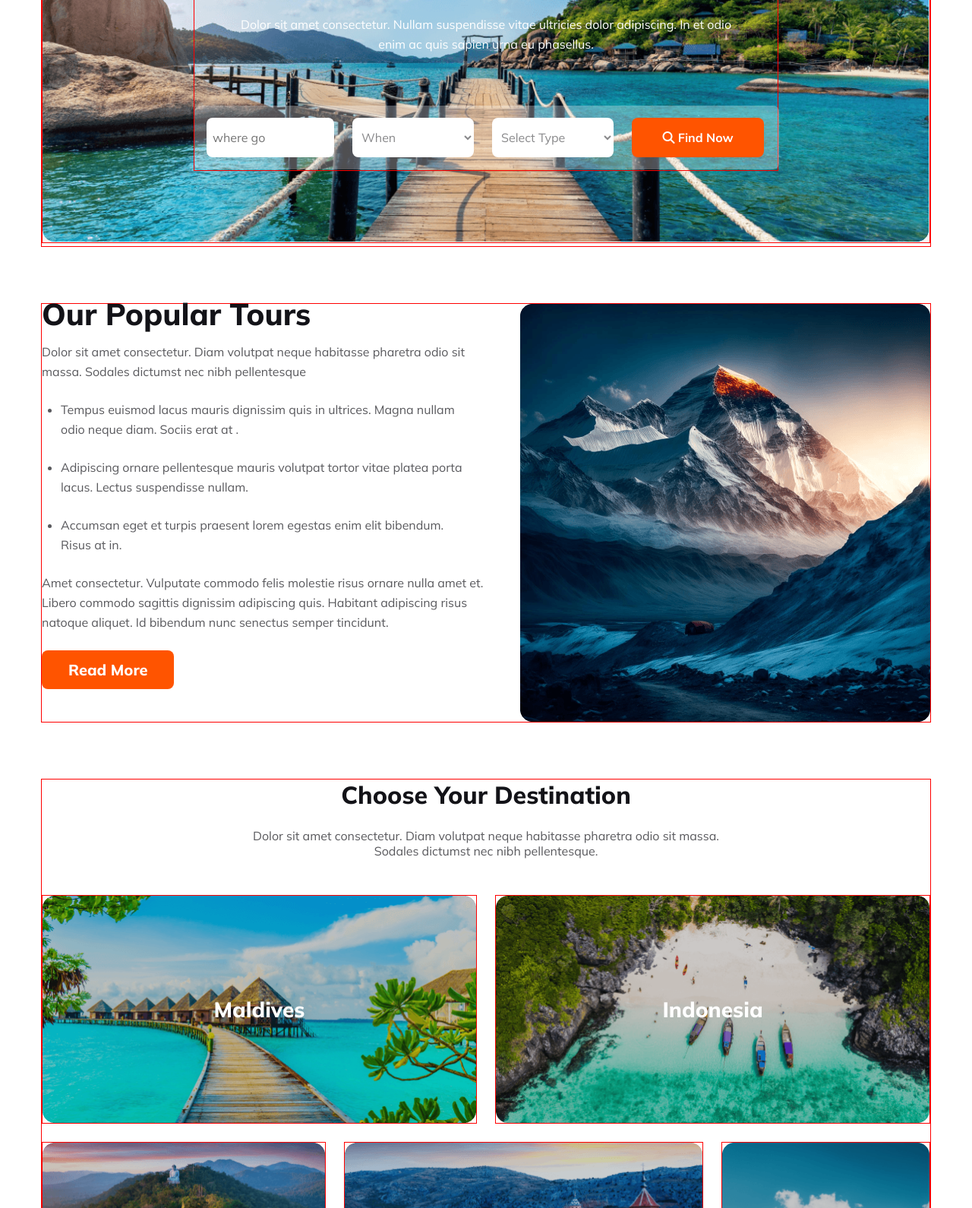
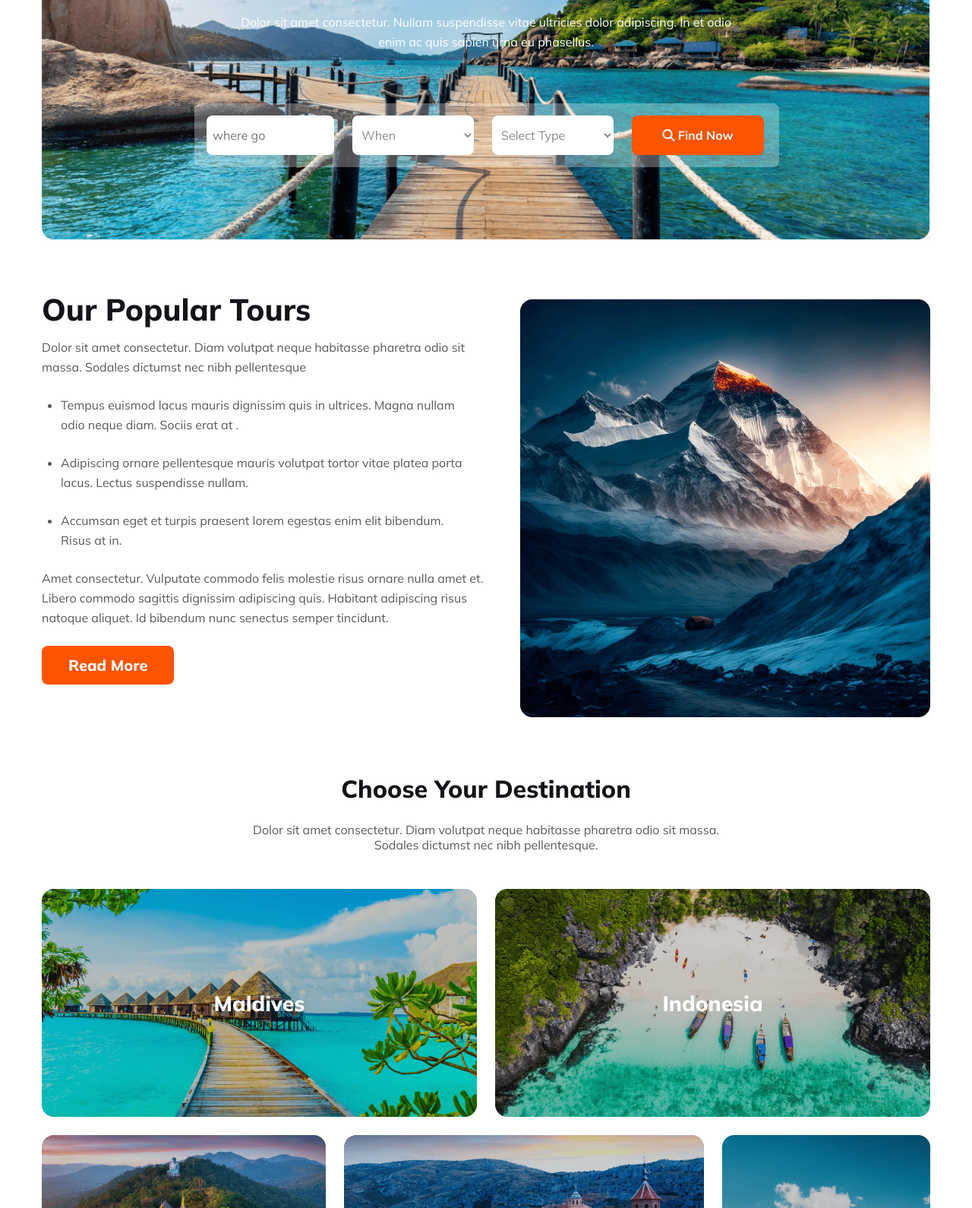
Before and after one commit to didarulZend1981/web9-0916-assignment-02, a plain HTML site: page index.html in a window 1280 px wide. Shown: the part 324-1914 px from the top of the page at 76% size. Drawn offline with Linux system fonts and the light colour scheme.

Commit message:
css update

```diff
--- a/style.css
+++ b/style.css
@@ -14,7 +14,7 @@
 .main-contain{
   max-width: 1170px;
   margin: 0 auto;
-  border: 1px solid red;
+  /* border: 1px solid red; */
 }
 .title{
   display: flex;
@@ -63,7 +63,7 @@ span.title-color{
 /* banner start */
 .banner-img-des{
 
-  border: 1px solid red;
+  /* border: 1px solid red; */
   position: relative;
   display: inline-block;
 
@@ -79,7 +79,7 @@ div.banner-desc {
   top: 50%;
   left: 50%;
   transform: translate(-50%, -50%);
-  border:1px solid red;
+  /* border:1px solid red; */
   text-align: center;
   width: 768px;
   height: 300px;
@@ -245,7 +245,7 @@ margin-bottom: 48px;
 
 .destination-img-title{
 
-  border: 1px solid red;
+  /* border: 1px solid red; */
   position: relative;
   display: inline-block;
 
@@ -357,7 +357,7 @@ line-height: 26px; /* 162.5% */
   display: flex;
   flex-direction: column;
   border-radius: 16px;
-  border: 1px solid #FF5400;
+  /* border: 1px solid #FF5400; */
 
 
 }
@@ -421,7 +421,7 @@ button.btn.primary-button{
 }
 .col-offer-des-sub{
 
-  border: 1px solid red;
+  /* border: 1px solid red; */
   position: relative;
   display: inline-block;
   height: 422px;
```
